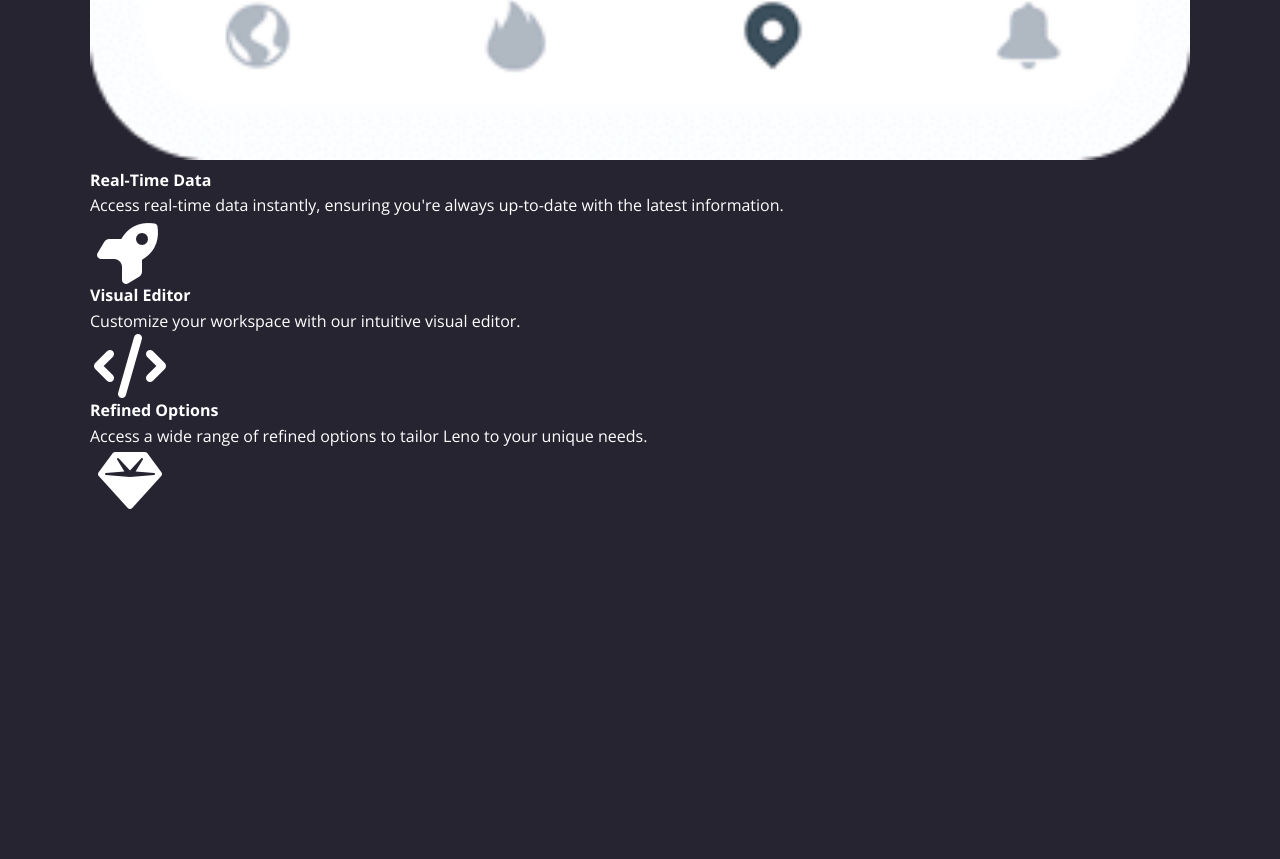
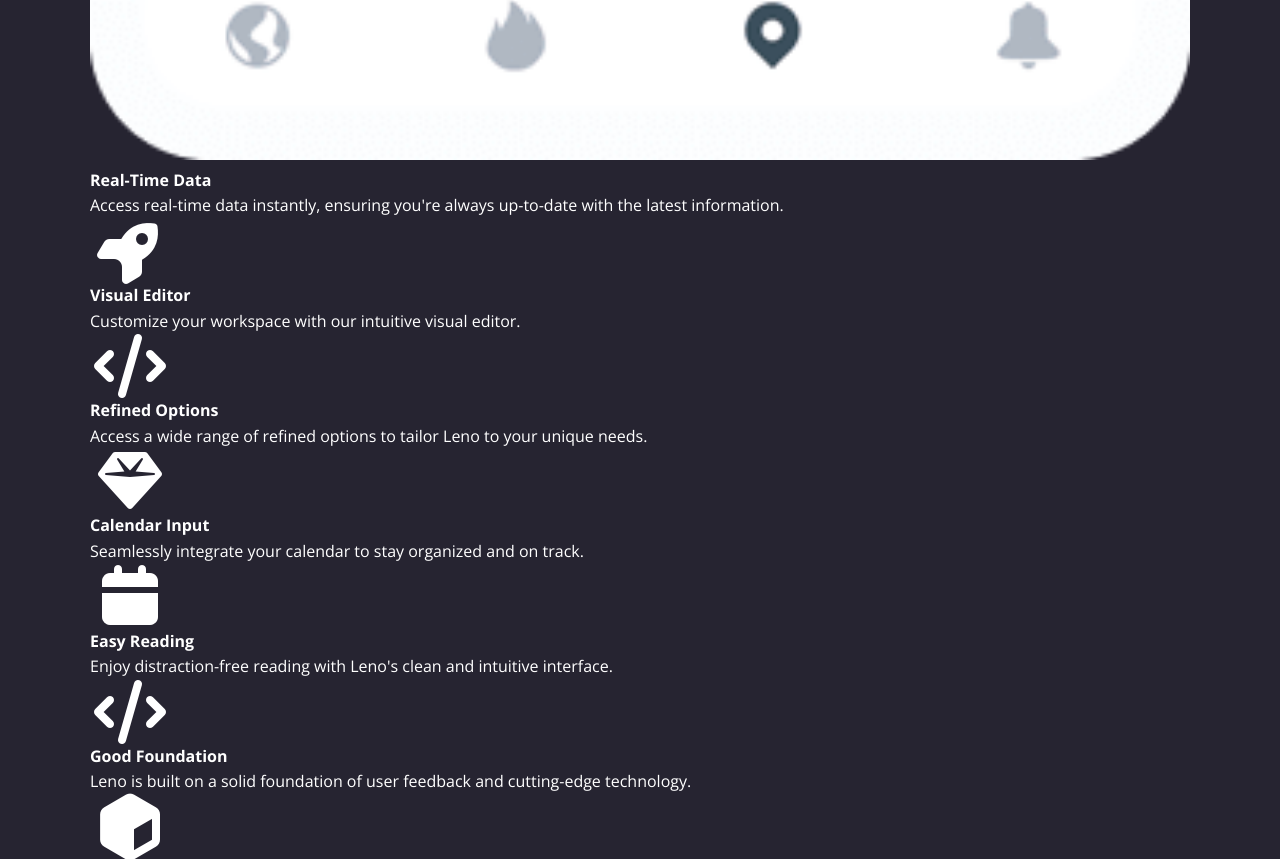
Before and after one commit to Diegoireland1975/Leno-Website, a plain HTML site: page index.html in a window 1280 px wide. Shown: the part 3506-4365 px from the top of the page. Before the commit the page ends 4019 px from the top, so only its background shows below. Drawn offline with nearby package versions, Linux system fonts and the light colour scheme.

Commit message:
added all the html for feautures section

```diff
--- a/index.html
+++ b/index.html
@@ -156,8 +156,6 @@
           Discover the powerful features that make Leno the ultimate
           productivity and health companion:
         </p>
-      </div>
-
         <div class="features__grid">
           <!-- grid column 1 -->
           <div class="feautures__grid-column">
@@ -180,6 +178,7 @@
               <div class="feautures__grid-item-icon">
                 <i class="fas fa-rocket fa-4x"></i>
               </div>
+            </div>
             <!-- grid-item-2 -->
             <div class="features__grid-item">
 
@@ -192,6 +191,7 @@
 
               <div class="feautures__grid-item-icon">
                 <i class="fas fa-code fa-4x"></i>
+              </div>
             </div>
             <!-- grid-item-3 -->
             <div class="features__grid-item">
@@ -208,14 +208,62 @@
                 <i class="fas fa-gem fa-4x"></i>
               </div>
             </div>
+
+          </div><!-- end of the column two -->
+
+          <!-- grid column 3 -->
+          <div class="feautures__grid-column feauture__grid-column-right">
+            <!-- grid-item-1 -->
+            <div class="features__grid-item">
+
+              <div class="feautures__grid-item-text">
+                <h4 class="feautures__grid-item-text-title">Calendar Input</h4>
+                <p class="features__grid-item-text-description">
+                  Seamlessly integrate your calendar to stay organized and on
+                  track.
+                </p>
               </div>
 
-            <!-- grid column 3 -->
-            <div class="feauture__grid-column feauture__grid-column-right">
-
+              <div class="feautures__grid-item-icon">
+                <i class="fas fa-calendar fa-4x"></i>
               </div>
             </div>
+            <!-- grid-item-2 -->
+            <div class="features__grid-item">
+
+              <div class="feautures__grid-item-text">
+                <h4 class="feautures__grid-item-text-title">Easy Reading</h4>
+                <p class="features__grid-item-text-description">
+                  Enjoy distraction-free reading with Leno's clean and
+                  intuitive interface.
+                </p>
               </div>
+
+              <div class="feautures__grid-item-icon">
+                <i class="fas fa-code fa-4x"></i>
+              </div>
+            </div>
+            <!-- grid-item-3 -->
+            <div class="features__grid-item">
+
+              <div class="feautures__grid-item-text">
+                <h4 class="feautures__grid-item-text-title">Good Foundation</h4>
+                <p class="features__grid-item-text-description">
+                  Leno is built on a solid foundation of user feedback and
+                  cutting-edge technology.
+                </p>
+              </div>
+
+              <div class="feautures__grid-item-icon">
+                <i class="fas fa-cube fa-4x"></i>
+              </div>
+            </div>
+
+          </div><!-- end of the column three -->
+        </div><!-- end of the grid -->
+      </div><!-- end of the feautures content -->
+
+    </div> <!-- end of the container -->
   </section>
   <script src="js/main.js"></script>
 </body>
```
Lines whose indentation alone changed are shown as unchanged.
